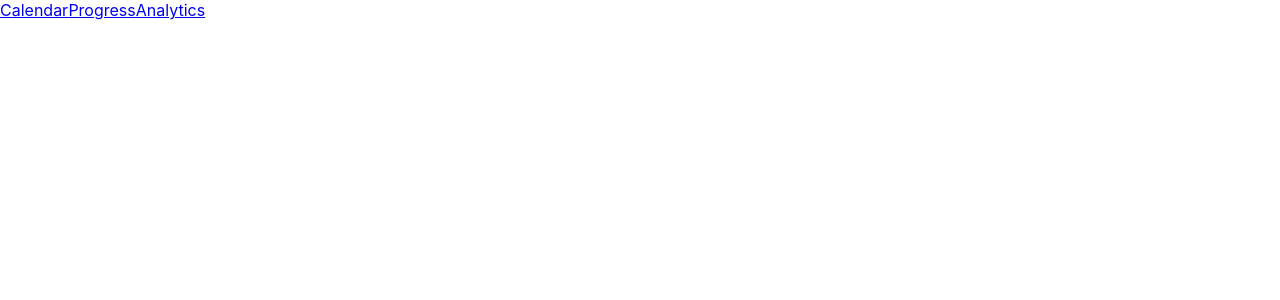
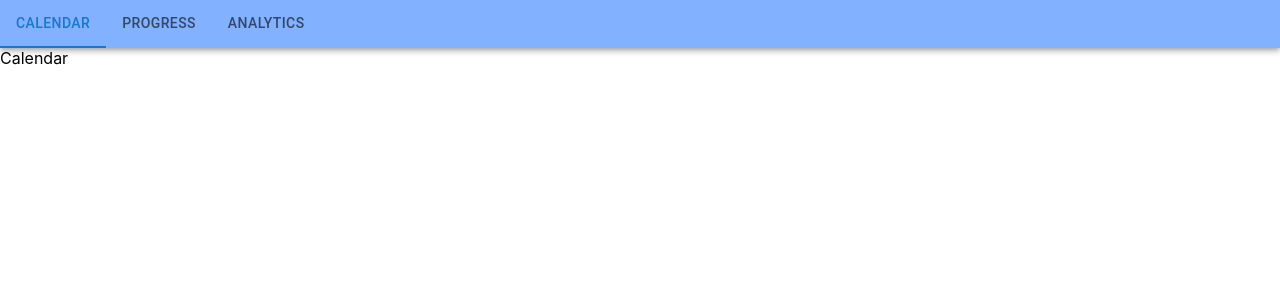
Before and after one commit to devon-wilson/CS-410---Mobile-Health-in-COVID-19-Project, a React (Create React App) app: page / in a window 1280 px wide. Shown: the top 300 px of the page. Built offline with nearby package versions, Linux system fonts and the light colour scheme.

Commit message:
Changed to tabs

```diff
--- a/src/App.js
+++ b/src/App.js
@@ -4,34 +4,17 @@ import Calendar from "./components/Calendar"
 import Chart from "./components/Chart"
 import Analytics from "./components/Analytics"
 import { Tab, Tabs, AppBar } from "@material-ui/core"
-import { Route, Switch, Link, BrowserRouter as Router } from "react-router-dom"
-import Navbar from "react-bootstrap/Navbar";
-import Nav from "react-bootstrap/Nav";
-
+import { Redirect, Route, Switch, Link, BrowserRouter as Router } from "react-router-dom"
+import Navbar from "react-bootstrap/Navbar"
+import Nav from "react-bootstrap/Nav"
+import Home from "./Home"
 function App() {
 
   return (
-    <Router>
-      <div>
-        <Navbar class="primary" variant="dark">
-          <Nav.Link as={Link} to="/Calendar">Calendar</Nav.Link>
-          <Nav.Link as={Link} to="/Chart">Progress</Nav.Link>
-          <Nav.Link as={Link} to="/Analytics">Analytics</Nav.Link>
-        </Navbar>
-        <Switch>
-          <Route path="/Calendar">
-            <Calendar />
-          </Route>
-          <Route path="/Chart">
-            <Chart />
-          </Route>
-          <Route path="/Analytics">
-            <Analytics />
-          </Route>
-        </Switch>
-      </div>
-    </Router>
-  );
+    <Switch>
+      <Route exact path="/" render={props => <Home {...props} />} />
+    </Switch>
+  )
 }
 
 export default App
--- /dev/null
+++ b/src/Home.jsx
@@ -0,0 +1,31 @@
+import React from "react";
+import { Tabs, Tab, AppBar } from "@material-ui/core";
+import Calendar from "./components/Calendar"
+import Chart from "./components/Chart"
+import Analytics from "./components/Analytics";
+
+const Home = props => {
+
+  const [selectedTab, setSelectedTab] = React.useState(0)
+
+  const handleChange = (event, newValue) => {
+    setSelectedTab(newValue);
+  };
+
+  return (
+    <>
+      <AppBar position="static" style={{backgroundColor: "#82b1ff", color: "primary"}}>
+        <Tabs value={selectedTab} onChange={handleChange}>
+          <Tab label="Calendar" />
+          <Tab label="Progress" />
+          <Tab label="Analytics" />
+        </Tabs>
+      </AppBar>
+      {selectedTab === 0 && <Calendar />}
+      {selectedTab === 1 && <Chart />}
+      {selectedTab === 2 && <Analytics />}
+    </>
+  );
+};
+
+export default Home;
--- a/src/components/Chart.js
+++ b/src/components/Chart.js
@@ -53,8 +53,8 @@ class Chart extends React.Component{
             datasets: [{
                 label: "Weight Progression",
                 data: this.returnWeights(),
-                backgroundColor: ['rgba(0, 152, 255, 1)'],
-                borderColor: ['rgba(0, 152, 255, 1)']
+                backgroundColor: ['rgba(255, 146, 0, 1)'],
+                borderColor: ['rgba(255, 146, 0, 1)']
             }]
         }
         return chartData
@@ -64,6 +64,8 @@ class Chart extends React.Component{
         console.log(this.state)
     }
 
+    //<button style={{float:'right'}} onClick={() => this.changeData(1)}></button>
+    //<button style={{float:'left'}} onClick={() => this.changeData(-1)}>
     render(){
         const monthNames = [
             "January", "February", "March", "April", "May", "June", "July", "August", "September", "October", "November", "December"
@@ -76,10 +78,12 @@ class Chart extends React.Component{
                 <button onClick={() => this.changeData(1)}>
                     Next
                 </button>
-
+                <center>
                 {monthNames[this.state.month-1]} Progress
+                </center>
                 <Line
                     data={this.createChart()}
+                    width={310}
                 />
             </div>
         )
--- a/src/index.js
+++ b/src/index.js
@@ -3,10 +3,13 @@ import ReactDOM from 'react-dom';
 import './index.css';
 import App from './App';
 import reportWebVitals from './reportWebVitals';
+import { BrowserRouter as Router} from "react-router-dom"
 
 ReactDOM.render(
   <React.StrictMode>
-    <App />
+    <Router>
+      <App />
+    </Router>
   </React.StrictMode>,
   document.getElementById('root')
 );
```
Also changed, not shown: src/components/Tabs.js (deleted, +0 -60 lines).
